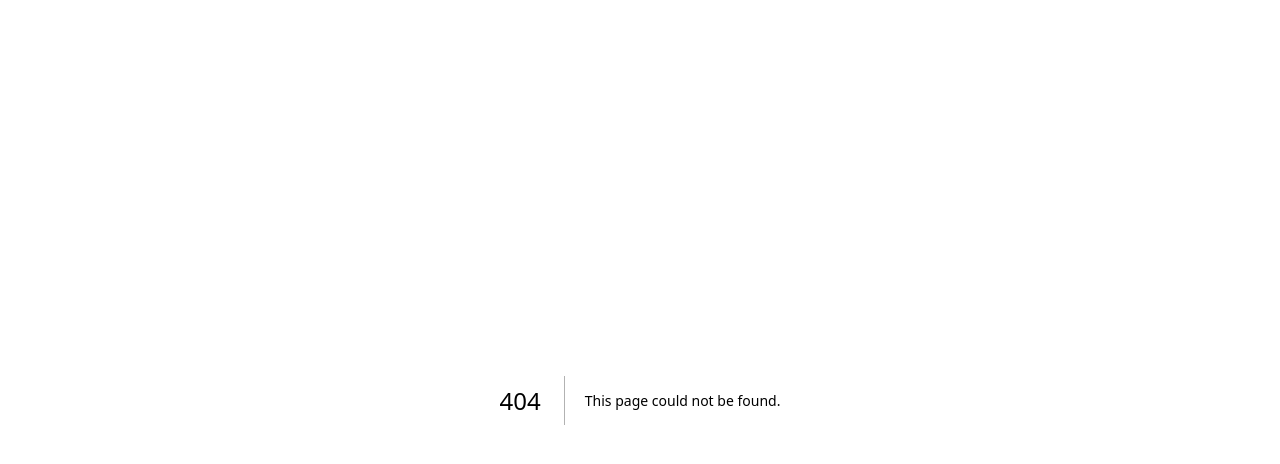
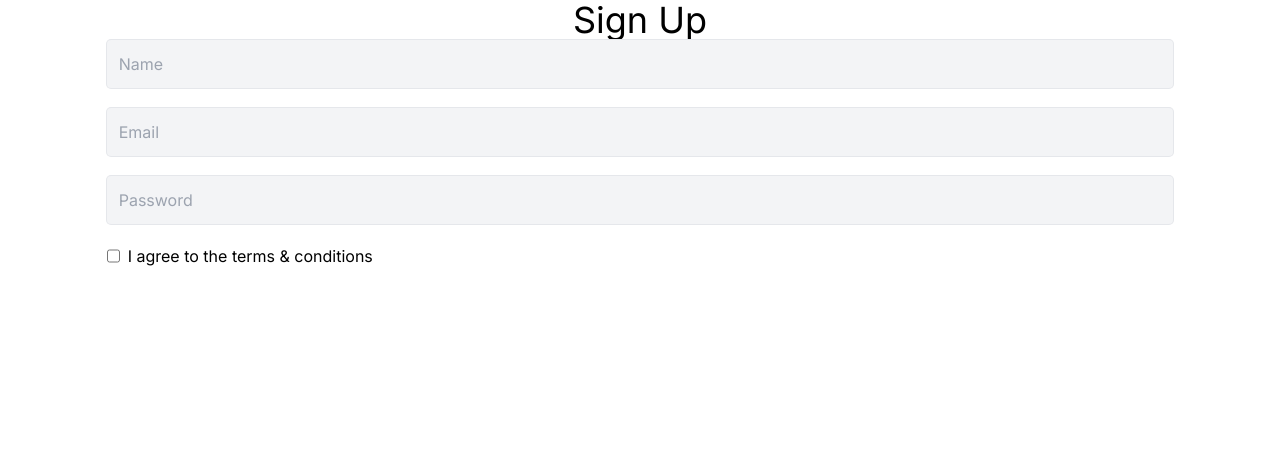
Before and after one commit to Jake-mc221/Agriculture-App, a Next.js app: page /signup in a window 1280 px wide. Before the commit this address had no page. Shown: the top 464 px of the page. Built offline with nearby package versions, Linux system fonts and the light colour scheme.

Commit message:
form inputs

```diff
--- /dev/null
+++ b/src/app/signup/page.tsx
@@ -0,0 +1,25 @@
+import {useId} from 'react';
+
+function TextInput({content, }: {content: string}) {
+    return (
+        <input type="text" placeholder={content} className="bg-gray-100 p-3 rounded ring-1 ring-gray-200"></input>
+    );
+}
+
+export default function SignUp() {
+    const id = useId();
+    return (
+    <>
+    <div className="text-4xl">Sign Up</div>
+    <form className="w-5/6 flex flex-col gap-y-5">
+        <TextInput content="Name"></TextInput>
+        <TextInput content="Email"></TextInput>
+        <TextInput content="Password"></TextInput>
+        <div className="flex gap-x-2">
+            <input type="checkbox" id={id} name={id}></input>
+            <label htmlFor={id}>I agree to the terms & conditions</label>
+        </div>
+    </form>
+    </>
+    );
+}
```
